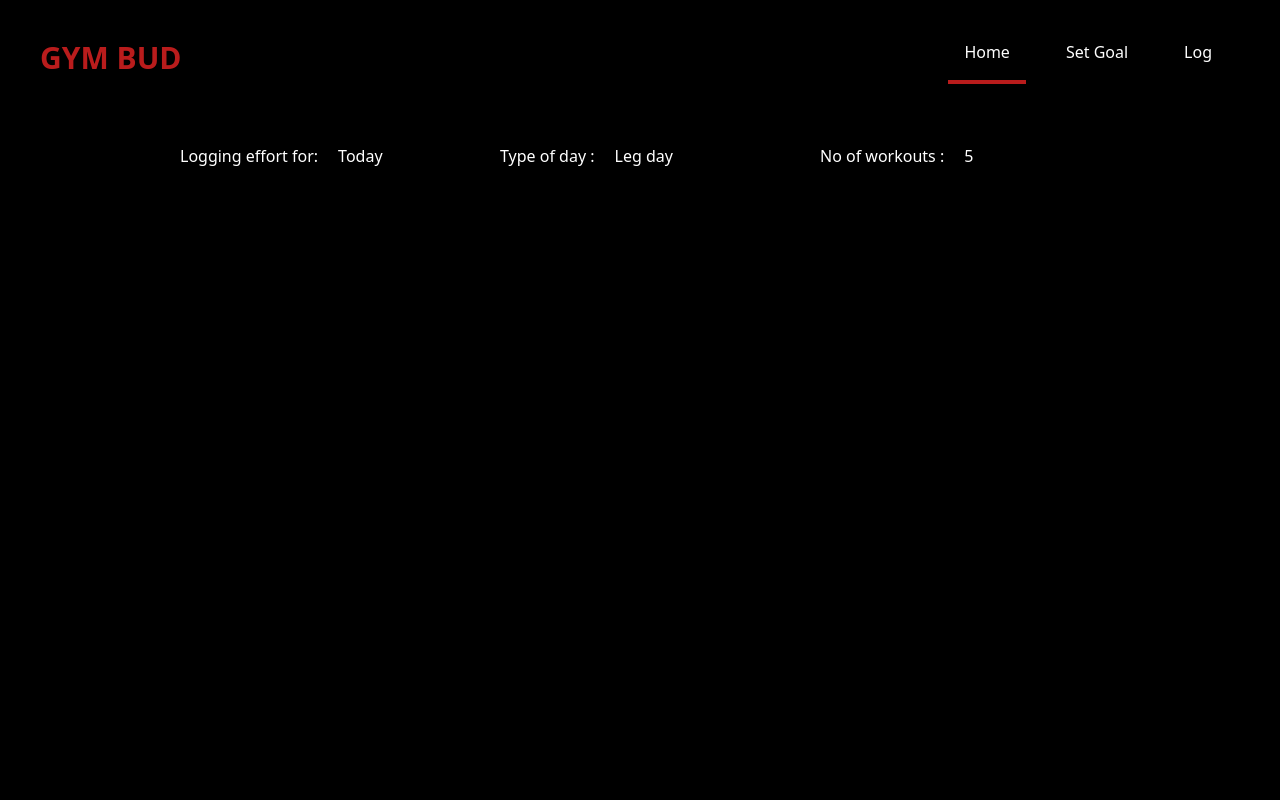
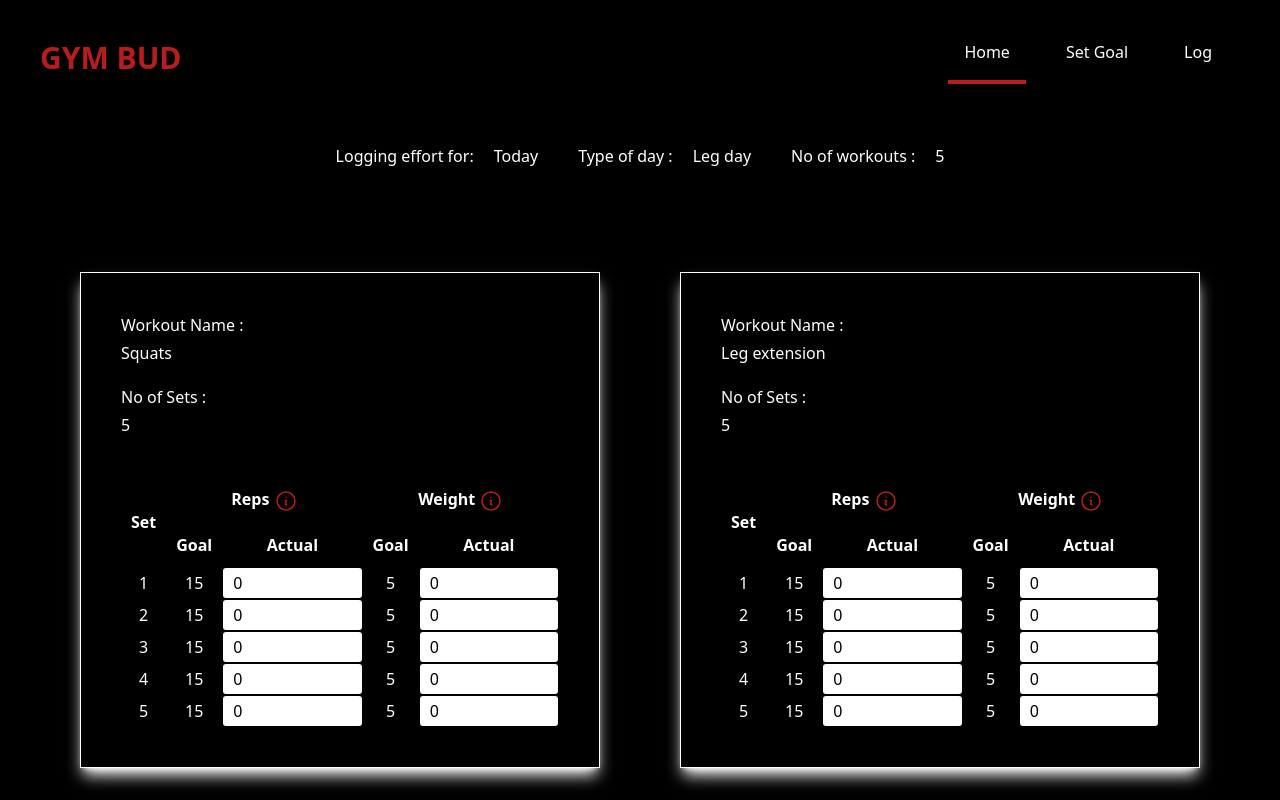
Before and after one commit to mithunsai/gym-bud-fe, a React (Create React App) app: page /log in a window 1280 px wide. Shown: the top 800 px of the page. Built offline with nearby package versions, Linux system fonts and the light colour scheme.

Commit message:
loads LogWorkoutForm

```diff
--- /dev/null
+++ b/src/components/workoutForm/LogWorkoutForm.css
@@ -0,0 +1,6 @@
+th{
+    padding: 10px;
+}
+td{
+    text-align: center;
+}
--- a/src/components/workoutForm/LogWorkoutForm.jsx
+++ b/src/components/workoutForm/LogWorkoutForm.jsx
@@ -1,7 +1,48 @@
-function LogWorkoutForm() {
+import Info from "../Info";
+import './LogWorkoutForm.css'
+function LogWorkoutForm({ workout }) {
     return (
         <>
+            <div className="md:p-10 p-5 my-10 md:mx-10 border border-white shadow-white shadow-lg">
+                <div className="flex flex-col">
+                    <div className="flex flex-col w-48 mb-5">
+                        <div className='flex justify-between mb-1'>Workout Name : </div>
+                        <div>{workout.name}</div>
+                    </div>
+                    <div className="flex flex-col w-48">
+                        <div className='flex justify-between mb-1'>No of Sets : </div>
 
+                        <div>{workout.sets.length}</div>
+                    </div>
+                </div>
+
+                <table className="mt-10">
+                    <thead>
+                        <tr>
+                            <th rowSpan={2}>Set</th>
+                            <th colSpan={2}>Reps <Info /></th>
+                            <th colSpan={2}>Weight <Info /></th>
+                        </tr>
+                        <tr>
+                            <th>Goal</th>
+                            <th>Actual</th>
+                            <th>Goal</th>
+                            <th>Actual</th>
+                        </tr>
+                    </thead>
+                    <tbody>
+                        {workout.sets.map(set => <tr key={set.no}>
+                            <td>{set.no}</td>
+                            <td>{set.reps.goal}</td>
+                            <td className="text-black"><input type="number" min={1} className="w-full" defaultValue={set.reps.actual} /></td>
+                            <td>{set.weight.goal}</td>
+                            <td className="text-black"><input type="number" min={0} className="w-full" defaultValue={set.weight.actual} /></td>
+                        </tr>)}
+                    </tbody>
+                </table>
+
+
+            </div>
         </>
     )
 }
--- a/src/pages/log/Log.jsx
+++ b/src/pages/log/Log.jsx
@@ -1,36 +1,43 @@
+import LogWorkoutForm from "../../components/workoutForm/LogWorkoutForm";
+import Info from "../../components/Info";
+import { useState } from "react";
+import workoutsData from '../../pages/log/workouts.json'
+
+
 function Log() {
+    const [workouts, setWorkouts] = useState(workoutsData)
     return (
         <>
             <div>
                 <div>
                     <div className="flex flex-col md:flex-row py-10 md:justify-center">
-                        <div className="my-5 px-5 text-left flex md:w-80">
+                        <div className="my-5 px-5 text-left flex">
                             <div className="mb-1 mr-5">Logging effort for: </div>
                             <div>Today</div>
                         </div>
 
-                        <div className="my-5 px-5 text-left flex md:w-80">
+                        <div className="my-5 px-5 text-left flex">
                             <div className="mb-1 mr-5">Type of day :</div>
                             <div>Leg day</div>
                         </div>
 
-                        <div className="my-5 px-5 text-left flex md:w-80">
+                        <div className="my-5 px-5 text-left flex">
                             <div className="mb-1 mr-5">No of workouts :</div>
                             <div>5</div>
                         </div>
                     </div>
-                    {/* <div>
-            <div className='grid lg:grid-cols-2 sm:grid-cols-1 md:place-items-center place-items-start'>{Array.from({ length: workouts }, (v, i) => i).map(no =>
-                <GoalWorkoutForm no={no}></GoalWorkoutForm>
-            )}</div>
-            {workouts <= 0 && <div id='noWorkouts' className='text-center py-10'>
-                <p>
-                    <span className='mr-3'><Info /></span>
-                    Please specify your no of workouts to set your goal ...
-                </p>
-            </div>}
+                    <div>
+                        <div className='grid lg:grid-cols-2 sm:grid-cols-1 md:place-items-center place-items-start'>{workouts.map(workout =>
+                            <LogWorkoutForm key={workout.no} workout={workout}></LogWorkoutForm>
+                        )}</div>
+                        {workouts.length <= 0 && <div id='noWorkouts' className='text-center py-10'>
+                            <p>
+                                <span className='mr-3'><Info /></span>
+                                You have not set any goal today ...
+                            </p>
+                        </div>}
 
-        </div> */}
+                    </div>
                 </div>
             </div>
         </>
--- /dev/null
+++ b/src/pages/log/workouts.json
@@ -0,0 +1,246 @@
+[
+    {
+        "no": 1,
+        "name": "Squats",
+        "sets": [
+            {
+                "no": 1,
+                "reps": {
+                    "goal": 15,
+                    "actual": 0
+                },
+                "weight": {
+                    "goal": 5,
+                    "actual": 0
+                }
+            },
+            {
+                "no": 2,
+                "reps": {
+                    "goal": 15,
+                    "actual": 0
+                },
+                "weight": {
+                    "goal": 5,
+                    "actual": 0
+                }
+            },
+            {
+                "no": 3,
+                "reps": {
+                    "goal": 15,
+                    "actual": 0
+                },
+                "weight": {
+                    "goal": 5,
+                    "actual": 0
+                }
+            },
+            {
+                "no": 4,
+                "reps": {
+                    "goal": 15,
+                    "actual": 0
+                },
+                "weight": {
+                    "goal": 5,
+                    "actual": 0
+                }
+            },
+            {
+                "no": 5,
+                "reps": {
+                    "goal": 15,
+                    "actual": 0
+                },
+                "weight": {
+                    "goal": 5,
+                    "actual": 0
+                }
+            }
+        ]
+    },
+    {
+        "no": 2,
+        "name": "Leg extension",
+        "sets": [
+            {
+                "no": 1,
+                "reps": {
+                    "goal": 15,
+                    "actual": 0
+                },
+                "weight": {
+                    "goal": 5,
+                    "actual": 0
+                }
+            },
+            {
+                "no": 2,
+                "reps": {
+                    "goal": 15,
+                    "actual": 0
+                },
+                "weight": {
+                    "goal": 5,
+                    "actual": 0
+                }
+            },
+            {
+                "no": 3,
+                "reps": {
+                    "goal": 15,
+                    "actual": 0
+                },
+                "weight": {
+                    "goal": 5,
+                    "actual": 0
+                }
+            },
+            {
+                "no": 4,
+                "reps": {
+                    "goal": 15,
+                    "actual": 0
+                },
+                "weight": {
+                    "goal": 5,
+                    "actual": 0
+                }
+            },
+            {
+                "no": 5,
+                "reps": {
+                    "goal": 15,
+                    "actual": 0
+                },
+                "weight": {
+                    "goal": 5,
+                    "actual": 0
+                }
+            }
+        ]
+    },
+    {
+        "no": 3,
+        "name": "Leg press",
+        "sets": [
+            {
+                "no": 1,
+                "reps": {
+                    "goal": 15,
+                    "actual": 0
+                },
+                "weight": {
+                    "goal": 5,
+                    "actual": 0
+                }
+            },
+            {
+                "no": 2,
+                "reps": {
+                    "goal": 15,
+                    "actual": 0
+                },
+                "weight": {
+                    "goal": 5,
+                    "actual": 0
+                }
+            },
+            {
+                "no": 3,
+                "reps": {
+                    "goal": 15,
+                    "actual": 0
+                },
+                "weight": {
+                    "goal": 5,
+                    "actual": 0
+                }
+            },
+            {
+                "no": 4,
+                "reps": {
+                    "goal": 15,
+                    "actual": 0
+                },
+                "weight": {
+                    "goal": 5,
+                    "actual": 0
+                }
+            },
+            {
+                "no": 5,
+                "reps": {
+                    "goal": 15,
+                    "actual": 0
+                },
+                "weight": {
+                    "goal": 5,
+                    "actual": 0
+                }
+            }
+        ]
+    },
+    {
+        "no": 4,
+        "name": "Lunges",
+        "sets": [
+            {
+                "no": 1,
+                "reps": {
+                    "goal": 15,
+                    "actual": 0
+                },
+                "weight": {
+                    "goal": 5,
+                    "actual": 0
+                }
+            },
+            {
+                "no": 2,
+                "reps": {
+                    "goal": 15,
+                    "actual": 0
+                },
+                "weight": {
+                    "goal": 5,
+                    "actual": 0
+                }
+            },
+            {
+                "no": 3,
+                "reps": {
+                    "goal": 15,
+                    "actual": 0
+                },
+                "weight": {
+                    "goal": 5,
+                    "actual": 0
+                }
+            },
+            {
+                "no": 4,
+                "reps": {
+                    "goal": 15,
+                    "actual": 0
+                },
+                "weight": {
+                    "goal": 5,
+                    "actual": 0
+                }
+            },
+            {
+                "no": 5,
+                "reps": {
+                    "goal": 15,
+                    "actual": 0
+                },
+                "weight": {
+                    "goal": 5,
+                    "actual": 0
+                }
+            }
+        ]
+    }
+]
--- a/src/pages/set-goals/SetGoals.jsx
+++ b/src/pages/set-goals/SetGoals.jsx
@@ -25,7 +25,7 @@ function SetGoals() {
                 <div>
                     <div className='flex flex-col md:flex-row py-10 md:justify-center'>
 
-                        <div className='my-5 px-5 text-left flex flex-col md:w-72'>
+                        <div className='my-5 px-5 text-left flex flex-col'>
                             <div className='flex justify-between mb-1'><label htmlFor="goalDate" className='' >Set Goal For :</label> <span className='text-right'><Info /></span></div>
 
                             <select id="goalDate" className="text-black">
@@ -35,12 +35,12 @@ function SetGoals() {
                             </select>
                         </div>
 
-                        <div className='my-5 px-5 text-left flex flex-col md:w-72'>
+                        <div className='my-5 px-5 text-left flex flex-col'>
                             <div className='flex justify-between mb-1'><label htmlFor="workoutDay" className='' >Type of day :</label> <span className='text-right'><Info /></span></div>
                             <input id="workoutDay" className="text-black" />
                         </div>
 
-                        <div className='my-5 px-5 text-left flex flex-col md:w-72'>
+                        <div className='my-5 px-5 text-left flex flex-col'>
                             <div className='flex justify-between mb-1'><label htmlFor="workouts" className='' >No of workouts :</label> <span className='text-right'><Info /></span></div>
 
                             <input
```
